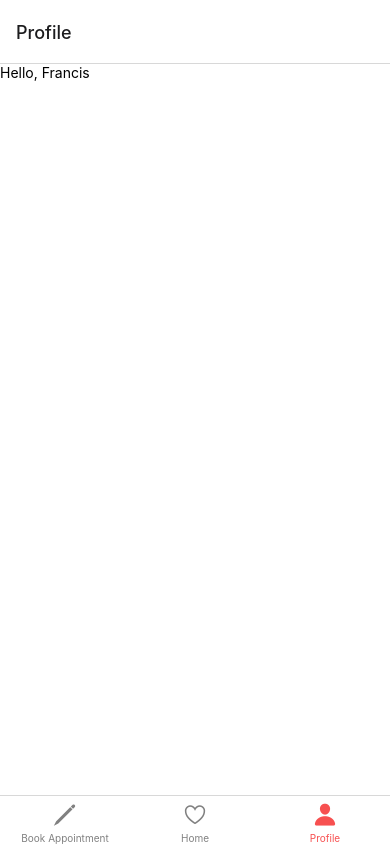
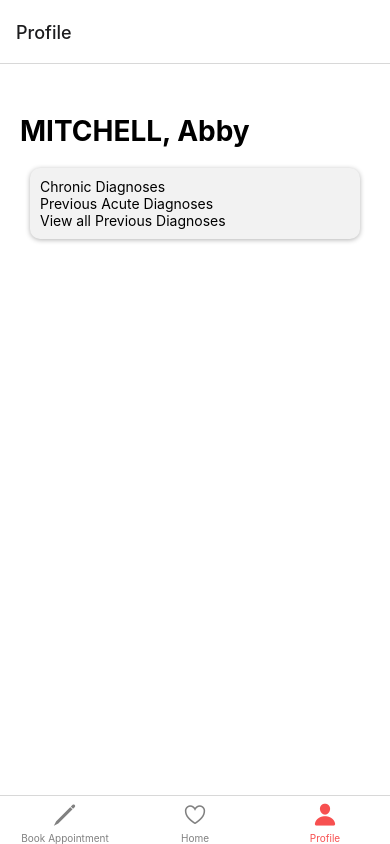
Before and after one commit to ABC-Squared/Asynchronous-Telemedicine, a React Native app in the folder homecall/: screen /Profile in a window 390 px wide. Built offline with nearby package versions, Linux system fonts and the light colour scheme.

Commit message:
Worked on navigation between ApptScreen1 and ApptScreen2

```diff
--- a/homecall/App.js
+++ b/homecall/App.js
@@ -11,7 +11,7 @@ const Tab = createBottomTabNavigator();
 export default function App() {
   return (
     <NavigationContainer>
-      <Tab.Navigator
+      <Tab.Navigator initialRouteName='Home'
         screenOptions={({ route }) => ({
           tabBarIcon: ({ focused, color, size }) => {
             let iconName;
--- a/homecall/screens/ApptScreen1.js
+++ b/homecall/screens/ApptScreen1.js
@@ -3,8 +3,13 @@ import { StatusBar } from 'expo-status-bar';
 import React, { useState } from 'react';
 import { StyleSheet, Text, View, Dimensions, FlatList, Button } from 'react-native';
 import Icon from 'react-native-vector-icons/FontAwesome';
+import { NavigationContainer } from '@react-navigation/native';
+import { createNativeStackNavigator } from '@react-navigation/native-stack';
+import ApptScreen2 from './ApptScreen2';
 
-function ApptScreen1() {
+const Stack = createNativeStackNavigator();
+
+function ApptScreen1({navigation}) {
     const [choice, setChoice] = useState('');
 
     const button_list = [
@@ -15,9 +20,9 @@ function ApptScreen1() {
       { label: "Speak to Doctor", value: "5" },
     ];
 
-    function onPressNext(){
-        // Should move to the next screen
-    }
+    // function onPressNext(){
+    //     // Should move to the next screen
+    // }
     return (
       <View style={styles.container}>
         <StatusBar style="auto" />
@@ -43,8 +48,11 @@ function ApptScreen1() {
           />
         </View>
         <View backgroundColor="#FF0000">
+
+        </View>
+        <View style={styles.nextButtonStyle}>
         <Button
-            onPress={onPressNext}
+            onPress={() => navigation.navigate('ApptScreen2')}
             title="Next"
             color="#ffff"
             disabled={choice == ''}
@@ -114,5 +122,13 @@ const styles = StyleSheet.create({
         shadowOpacity: 0.2,
         shadowRadius: 2,
         elevation: 3
+    },
+
+    nextButtonStyle:{
+      margin: 10,
+      width: 250,
+      backgroundColor:"#FF0000",
+      justifyContent:'center',
+      alignSelf: 'center',
     }
   });
--- a/homecall/screens/ApptScreen2.js
+++ b/homecall/screens/ApptScreen2.js
@@ -2,6 +2,8 @@ import SimpleSelectButton from 'react-native-simple-select-button';
 import { StatusBar } from 'expo-status-bar';
 import React, { useState } from 'react';
 import { StyleSheet, TextInput, View, Dimensions, FlatList, Button } from 'react-native';
+
+
 function ApptScreen2() {
     const [choice, setChoice] = useState('');
 
--- a/homecall/screens/UserScreen.js
+++ b/homecall/screens/UserScreen.js
@@ -1,10 +1,22 @@
+import { color } from '@rneui/base';
 import {StyleSheet, Text, View } from 'react-native';
 
 
 function UserScreen() {
   return(
     <View style={styles.container}>
-      <Text>Hello, Francis</Text>
+      {/* Title for upcoming appointments */}
+      <View style={styles.upcomingWrapper}>
+        <Text style={styles.sectionTitle}>MITCHELL, Abby</Text>
+
+        <View style={styles.upcomingItems}>
+          {/* This is where the upcoming appointments will go */}
+          <Text>Chronic Diagnoses</Text>
+          <Text>Previous Acute Diagnoses</Text>
+          <Text>View all Previous Diagnoses</Text>
+
+        </View>
+      </View>
     </View>
   );
 }
```
Also changed, not shown: 1 other file (tests, documents, lock files or other folders).
